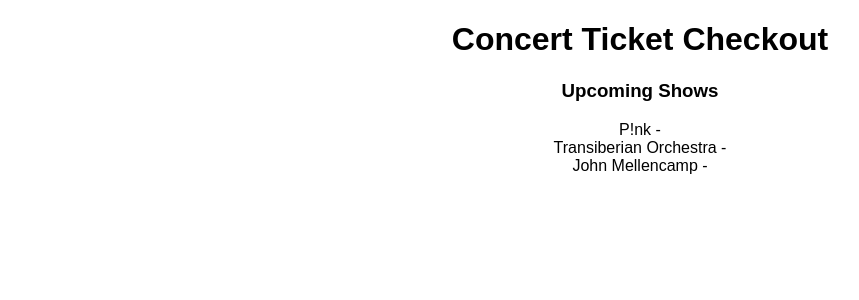
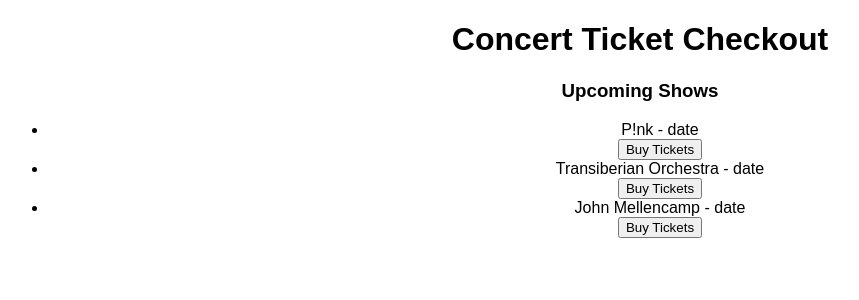
Before and after one commit to PSR16/ticket-purchasing, a React (Create React App) app: page / in a window 1280 px wide. Shown: the top 300 px of the page, without its empty margins (0-859 px from the left). Built offline with nearby package versions, Linux system fonts and the light colour scheme.

Commit message:
Handling show selection and rendering component to select tickets for purchase

```diff
--- a/src/App.js
+++ b/src/App.js
@@ -1,29 +1,33 @@
 import "./styles.css";
+import { useState } from "react";
 import Concerts from "./components/Concerts";
+import { SelectTickets } from "./components/SelectTickets";
+import {shows} from './data/shows.js';
 
 export default function App() {
-  const upcomingShows = [
-    {
-      id: 1,
-      group: "P!nk",
-      date: ""
-    },
-    {
-      id: 2,
-      group: "Transiberian Orchestra",
-      date: ""
-    },
-    {
-      id: 3,
-      group: "John Mellencamp",
-      date: ""
-    }
-  ];
+  const [selectedShow, setSelectedShow] = useState({id: 0, group: "group", date: "d"});
+  const [showPurchaseScreen, setShowPurchaseScreen] = useState(false);
+
+  function handleSelectedShow(showId){
+    console.log(shows[showId])
+    setSelectedShow(shows[showId])
+    setShowPurchaseScreen(true);
+  }
 
   return (
     <div className="App">
       <h1>Concert Ticket Checkout</h1>
-      <Concerts events={upcomingShows}/>
+      <Concerts
+        events={shows}
+        onBuyTickets={handleSelectedShow}
+        />
+
+      {
+        showPurchaseScreen ?
+            <SelectTickets
+          />
+        : null
+      }
     </div>
   );
 }
--- a/src/components/Concerts.jsx
+++ b/src/components/Concerts.jsx
@@ -1,18 +1,25 @@
-function Concerts({events}) {
+function Concerts({events, onBuyTickets}) {
 
     return (
         <div>
             <h3>Upcoming Shows</h3>
             <div>
+                <ul>
                 {
                     events.map(c => {
                         return(
-                            <div>
-                                {c.group} - {c.date}
+                            <div key={c.id}>
+                                <li>{c.group} - {c.date}</li>
+                                <button
+                                    onClick={() => onBuyTickets(c.id)}
+                                >
+                                        Buy Tickets
+                                    </button>
                             </div>
                         )
                     })
                 }
+                </ul>
             </div>
         </div>
     )
--- /dev/null
+++ b/src/components/SelectTickets.jsx
@@ -0,0 +1,8 @@
+export function SelectTickets() {
+
+    return(
+        <div>
+            <h3>Purchase Tickets</h3>
+        </div>
+    )
+}
--- /dev/null
+++ b/src/data/shows.js
@@ -0,0 +1,17 @@
+export const shows = [
+    {
+      id: 0,
+      group: "P!nk",
+      date: "date"
+    },
+    {
+      id: 1,
+      group: "Transiberian Orchestra",
+      date: "date"
+    },
+    {
+      id: 2,
+      group: "John Mellencamp",
+      date: "date"
+    }
+  ];
```
